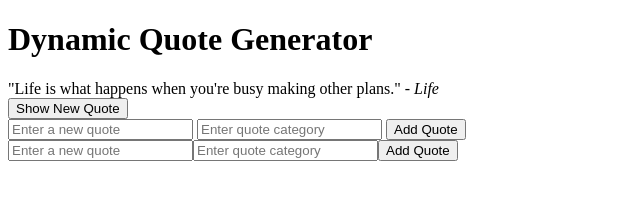
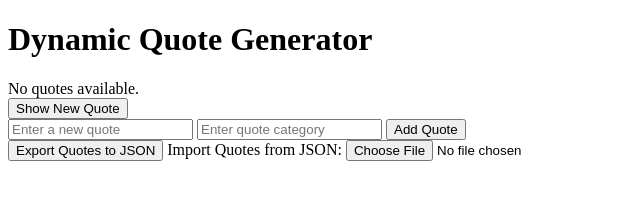
Before and after one commit to koprosperity/alx_fe_javascript, a plain HTML site: page dom-manipulation/index.html in a window 1280 px wide. Both pictures are taken after a click on the button "Show New Quote". Shown: the whole page, without its empty margins (0-640 px from the left). Drawn offline with Linux system fonts and the light colour scheme.

Commit message:
web storage and JSON Handling inplementation

```diff
--- a/dom-manipulation/index.html
+++ b/dom-manipulation/index.html
@@ -1,10 +1,12 @@
 <!DOCTYPE html>
 <html lang="en">
+
 <head>
     <meta charset="UTF-8">
     <meta name="viewport" content="width=device-width, initial-scale=1.0">
     <title>Dynamic Quote Generator</title>
 </head>
+
 <body>
     <h1>Dynamic Quote Generator</h1>
     <div id="quoteDisplay"></div>
@@ -13,9 +15,15 @@
     <div>
         <input id="newQuoteText" type="text" placeholder="Enter a new quote" />
         <input id="newQuoteCategory" type="text" placeholder="Enter quote category" />
-        <button id="addQuoteButton">Add Quote</button>
+        <button onclick="addQuote()">Add Quote</button>
     </div>
+
+    <!-- Import/Export Buttons -->
+    <button onclick="exportQuotesToJson()">Export Quotes to JSON</button>
+    <label>Import Quotes from JSON: <input type="file" id="importFile" accept=".json"
+            onchange="importFromJsonFile(event)" /></label>
 
     <script src="script.js"></script>
 </body>
+
 </html>
--- a/dom-manipulation/script.js
+++ b/dom-manipulation/script.js
@@ -1,40 +1,46 @@
-// Initialize the quotes array with some sample quotes
-const quotes = [
-    { text: "The best way to predict the future is to create it.", category: "Inspiration" },
-    { text: "Success is not final; failure is not fatal.", category: "Motivation" },
-    { text: "Life is what happens when you're busy making other plans.", category: "Life" }
-];
+// Array to store quotes
+let quotes = [];
 
-// Function to display a random quote using innerHTML
-function showRandomQuote() {
-    const randomIndex = Math.floor(Math.random() * quotes.length);
-    const quote = quotes[randomIndex];
-    document.getElementById('quoteDisplay').innerHTML = `"${quote.text}" - <em>${quote.category}</em>`;
+// Save quotes to local storage
+function saveQuotes() {
+    localStorage.setItem('quotes', JSON.stringify(quotes));
 }
 
-// Function to create the form for adding quotes dynamically
-function createAddQuoteForm() {
-    const formContainer = document.createElement('div');
+// Load quotes from local storage when the application starts
+function loadQuotes() {
+    const savedQuotes = localStorage.getItem('quotes');
+    if (savedQuotes) {
+        quotes.push(...JSON.parse(savedQuotes));
+    }
+}
 
-    const inputQuote = document.createElement('input');
-    inputQuote.setAttribute('id', 'newQuoteText');
-    inputQuote.setAttribute('type', 'text');
-    inputQuote.setAttribute('placeholder', 'Enter a new quote');
+// Function to show a random quote
+function showRandomQuote() {
+    if (quotes.length > 0) {
+        const randomIndex = Math.floor(Math.random() * quotes.length);
+        const quote = quotes[randomIndex];
 
-    const inputCategory = document.createElement('input');
-    inputCategory.setAttribute('id', 'newQuoteCategory');
-    inputCategory.setAttribute('type', 'text');
-    inputCategory.setAttribute('placeholder', 'Enter quote category');
+        // Save last viewed quote to session storage
+        saveLastViewedQuote(quote);
 
-    const addButton = document.createElement('button');
-    addButton.innerText = 'Add Quote';
-    addButton.addEventListener('click', addQuote);
+        document.getElementById('quoteDisplay').innerHTML = `"${quote.text}" - <em>${quote.category}</em>`;
+    } else {
+        document.getElementById('quoteDisplay').innerText = "No quotes available.";
+    }
+}
 
-    formContainer.appendChild(inputQuote);
-    formContainer.appendChild(inputCategory);
-    formContainer.appendChild(addButton);
+// Save the last viewed quote to session storage
+function saveLastViewedQuote(quote) {
+    sessionStorage.setItem('lastViewedQuote', JSON.stringify(quote));
+}
 
-    document.body.appendChild(formContainer);
+// Retrieve the last viewed quote from session storage
+function loadLastViewedQuote() {
+    const lastQuote = sessionStorage.getItem('lastViewedQuote');
+    if (lastQuote) {
+        const quote = JSON.parse(lastQuote);
+        document.getElementById('quoteDisplay').innerHTML = `"${quote.text}" - <em>${quote.category}</em>`;
+    }
 }
 
 // Function to add a new quote
@@ -46,21 +52,61 @@ function addQuote() {
         const newQuote = { text: quoteText, category: quoteCategory };
         quotes.push(newQuote);
 
-        // Clear the input fields after adding the quote
+        // Save updated quotes to local storage
+        saveQuotes();
+
+        // Clear input fields after adding the quote
         document.getElementById('newQuoteText').value = '';
         document.getElementById('newQuoteCategory').value = '';
 
-        // Show feedback to the user
         alert("New quote added successfully!");
     } else {
         alert("Please enter both a quote and a category.");
     }
 }
 
-// Attach event listener to the "Show New Quote" button
+// Function to export quotes to a JSON file
+function exportQuotesToJson() {
+    const dataStr = JSON.stringify(quotes, null, 2);
+    const blob = new Blob([dataStr], { type: 'application/json' });
+    const url = URL.createObjectURL(blob);
+
+    const downloadLink = document.createElement('a');
+    downloadLink.href = url;
+    downloadLink.download = 'quotes.json';
+
+    document.body.appendChild(downloadLink);
+    downloadLink.click();
+    document.body.removeChild(downloadLink);
+}
+
+// Function to import quotes from a JSON file
+function importFromJsonFile(event) {
+    const fileReader = new FileReader();
+
+    fileReader.onload = function (event) {
+        try {
+            const importedQuotes = JSON.parse(event.target.result);
+            if (Array.isArray(importedQuotes)) {
+                quotes.push(...importedQuotes);
+                saveQuotes();  // Save imported quotes to local storage
+                alert('Quotes imported successfully!');
+            } else {
+                alert('Invalid JSON format.');
+            }
+        } catch (error) {
+            alert('Error importing JSON data.');
+        }
+    };
+
+    fileReader.readAsText(event.target.files[0]);
+}
+
+// Load existing quotes from local storage when the page loads
+document.addEventListener('DOMContentLoaded', () => {
+    loadQuotes();
+    loadLastViewedQuote();
+});
+
+// Add event listener for "Show New Quote" button
 document.getElementById('newQuote').addEventListener('click', showRandomQuote);
-
-// Call the function to create the form when the DOM is loaded
-document.addEventListener('DOMContentLoaded', () => {
-    createAddQuoteForm();
-});
```
